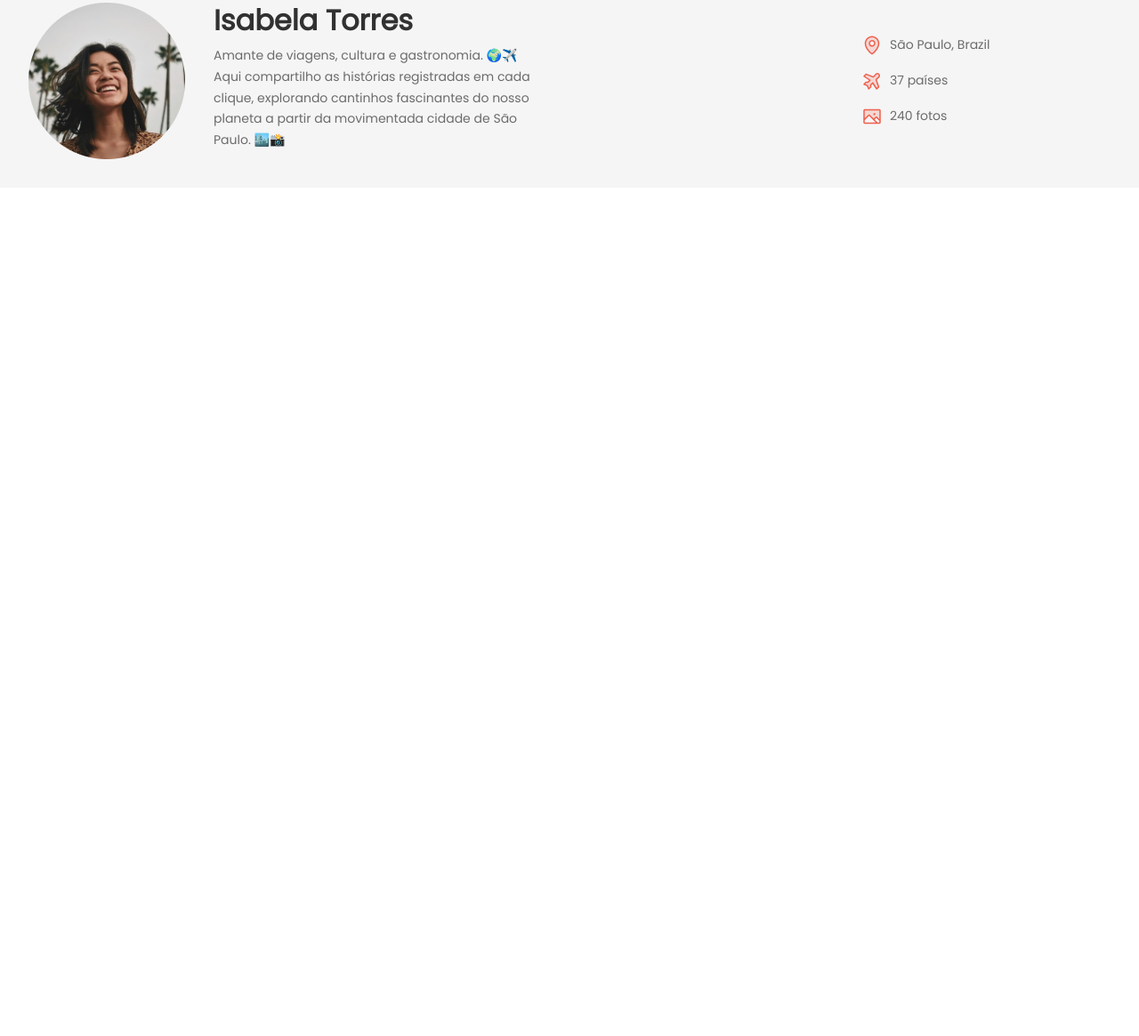
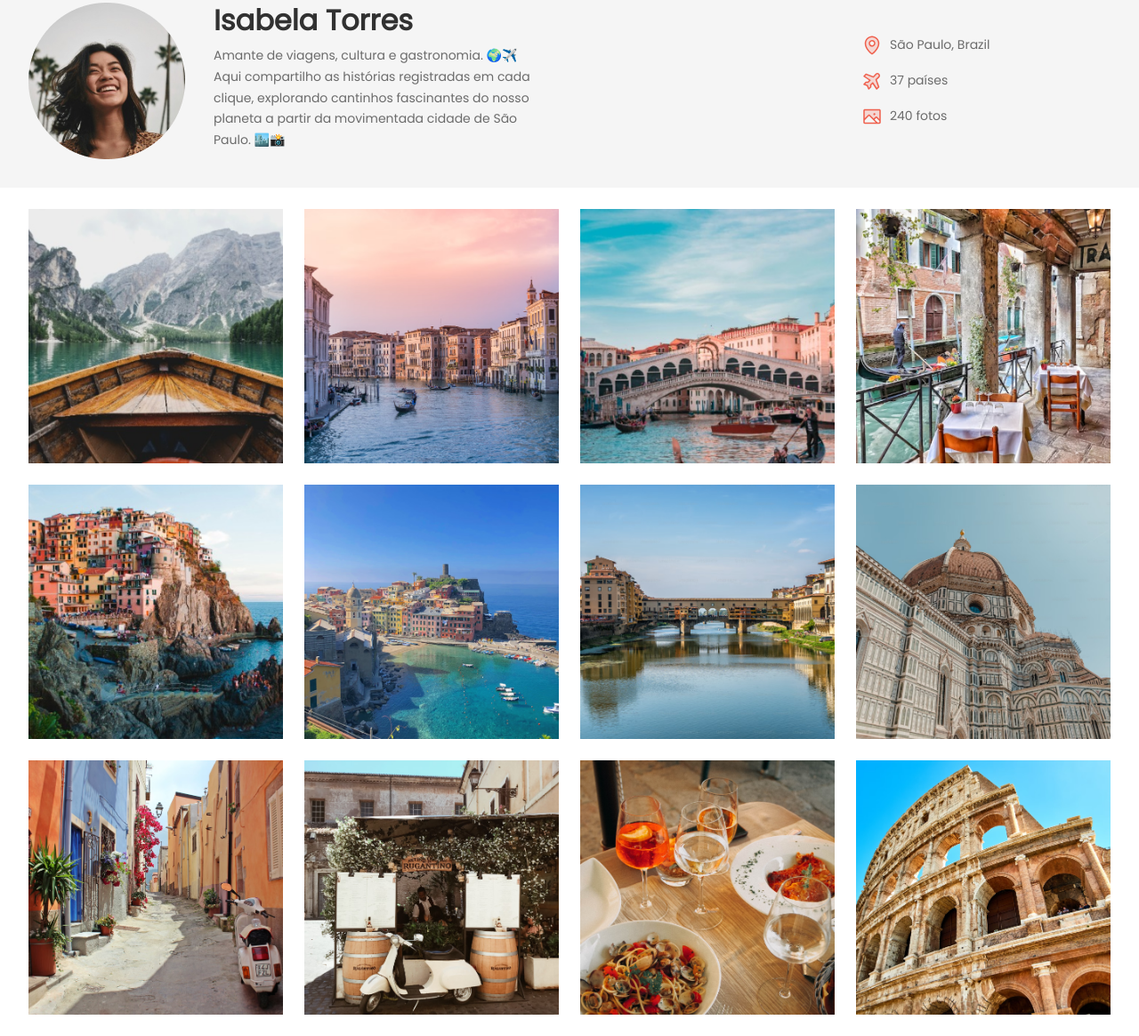
Before and after one commit to Alisson-Rabelo/projeto-travelgram, a plain HTML site: page index.html in a window 1280 px wide. Shown: the part 125-1290 px from the top of the page at 89% size. Before the commit the page ends 800 px from the top, so only its background shows below. Drawn offline with Linux system fonts and the light colour scheme; a web font is replaced by a local one.

Commit message:
main gallery

```diff
--- a/index.html
+++ b/index.html
@@ -57,5 +57,19 @@
         </div>
     </header>
 </div>
+<main class="container">
+    <img src="assets/image/Image 01.png" alt="Paisagem 01">
+    <img src="assets/image/Image 02.png" alt="Paisagem 02">
+    <img src="assets/image/Image 03.png" alt="Paisagem 03">
+    <img src="assets/image/Image 04.png" alt="Paisagem 04">
+    <img src="assets/image/Image 05.png" alt="Paisagem 05">
+    <img src="assets/image/Image 06.png" alt="Paisagem 06">
+    <img src="assets/image/Image 07.png" alt="Paisagem 07">
+    <img src="assets/image/Image 08.png" alt="Paisagem 08">
+    <img src="assets/image/Image 09.png" alt="Paisagem 09">
+    <img src="assets/image/Image 10.png" alt="Paisagem 10">
+    <img src="assets/image/Image 11.png" alt="Paisagem 11">
+    <img src="assets/image/Image 12.png" alt="Paisagem 12">
+</main>
 </body>
 </html>
--- a/styles/index.css
+++ b/styles/index.css
@@ -1,3 +1,4 @@
 @import url(global.css);
 @import url(nav.css);
 @import url(header.css);
+@import url(main.css);
--- /dev/null
+++ b/styles/main.css
@@ -0,0 +1,11 @@
+main {
+    display: flex;
+    flex-wrap: wrap;
+    gap:24px;
+    padding-block: 24px;
+}
+main img {
+    width: 286px;
+    height: 286px;
+    object-fit: cover;
+}
```
